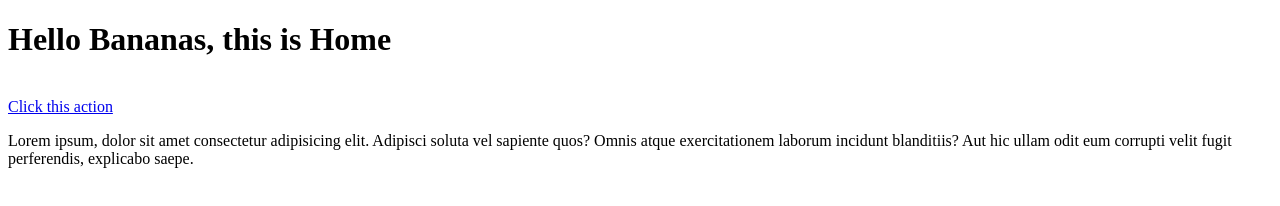
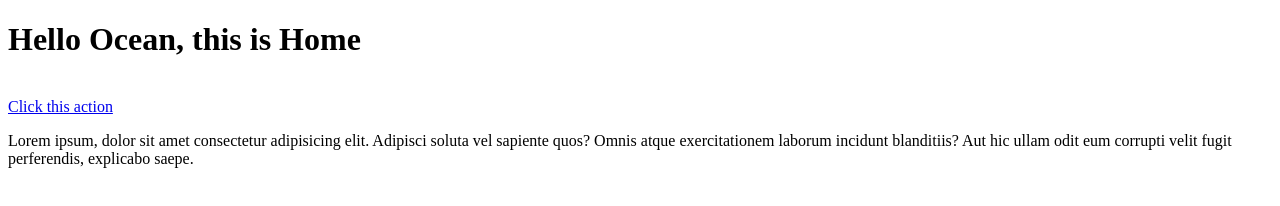
Before and after one commit to mstrlaw/github-actions-vercel, a website: page src/index.html in a window 1280 px wide. Drawn offline with Linux system fonts and the light colour scheme.

Commit message:
Adds the new feedback from someone

```diff
--- a/src/index.html
+++ b/src/index.html
@@ -1,6 +1,6 @@
 <!DOCTYPE html>
 <html>
-    <h1>Hello Bananas, this is Home</h1>
+    <h1>Hello Ocean, this is Home</h1>
     <br>
     <a id="someaction" href="/about/index.html">Click this action</a>
     <p>Lorem ipsum, dolor sit amet consectetur adipisicing elit. Adipisci soluta vel sapiente quos? Omnis atque exercitationem laborum incidunt blanditiis? Aut hic ullam odit eum corrupti velit fugit perferendis, explicabo saepe.</p>
```
Also changed, not shown: tests/homepage.spec.js (+2 -2 lines).
